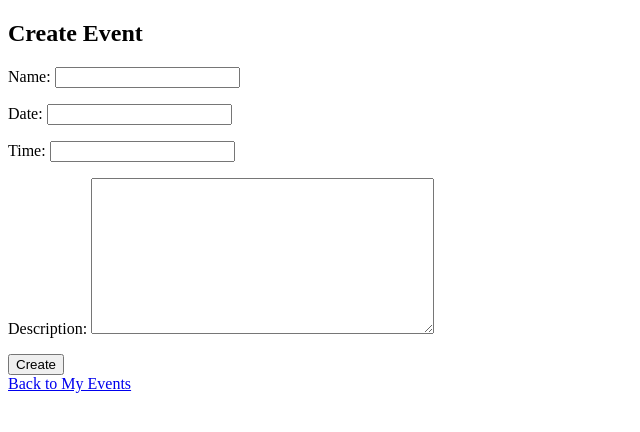
After one commit to iamrushier/RubiscapeTraining, a Django app: page /events/create/ in a window 1280 px wide. The commit adds this page. Shown: the top 432 px of the page, without its empty margins (0-640 px from the left). Run offline with Django 5.2, Linux system fonts and the light colour scheme; the visitor is signed in with stand-in values (Sample User, id 1).

Commit message:
Create new event

```diff
--- /dev/null
+++ b/event_scheduler/events/templates/events/create_event.html
@@ -0,0 +1,12 @@
+{% extends "base.html" %}
+{% block title %} Create Event {% endblock %}
+
+{% block content %}
+<h2>Create Event</h2>
+<form method="post">
+    {% csrf_token %}
+    {{ form.as_p }}
+    <button type="submit"> Create </button>
+</form>
+<a href="{% url 'my_events' %}">Back to My Events</a>
+{% endblock %}
--- a/event_scheduler/events/templates/events/my_events.html
+++ b/event_scheduler/events/templates/events/my_events.html
@@ -5,7 +5,7 @@
 <h2>
     My Events
 </h2>
-{% comment %} <a href="{% url 'create_event' %}">Create New Event</a> {% endcomment %}
+<a href="{% url 'create_event' %}">Create New Event</a>
 
 <ul>
     {% for event in events %}
--- a/event_scheduler/events/urls.py
+++ b/event_scheduler/events/urls.py
@@ -1,6 +1,7 @@
 from django.urls import path
-from .views import my_events
+from .views import my_events,create_event
 
 urlpatterns = [
-    path('',my_events,name='my_events')
+    path('',my_events,name='my_events'),
+    path('create/',create_event,name='create_event')
 ]
--- a/event_scheduler/events/views.py
+++ b/event_scheduler/events/views.py
@@ -7,3 +7,17 @@ from .forms import EventForm
 def my_events(request):
     events = Event.objects.filter(user=request.user).order_by('date','time')
     return render(request, 'events/my_events.html', {'events':events})
+
+
+@login_required
+def create_event(request):
+    if request.method == 'POST':
+        form = EventForm(request.POST)
+        if form.is_valid():
+            event= form.save(commit=False)
+            event.user=request.user
+            event.save()
+            return redirect('my_events')
+    else:
+        form = EventForm()
+    return render(request, 'events/create_event.html', {'form':form})
```
